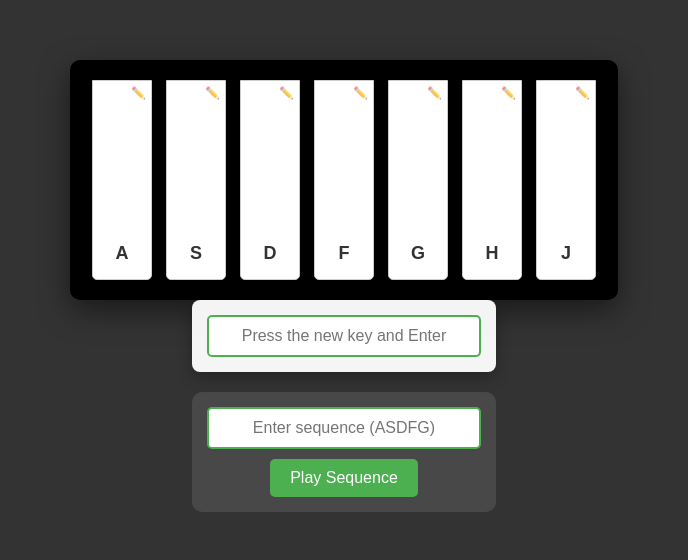
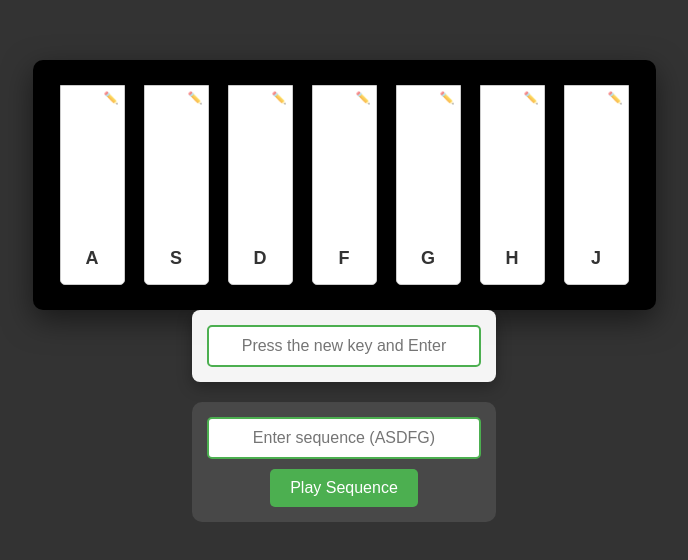
Before and after one commit to AlexRadchenkoBy/virtual-music-kit, a plain HTML site: page index.html in a window 1280 px wide. Shown: the part 124-684 px from the top of the page, without its empty margins (296-984 px from the left). Drawn offline with Linux system fonts and the light colour scheme.

Commit message:
feat: add adaptability

```diff
--- a/style.css
+++ b/style.css
@@ -202,4 +202,62 @@ body.sequence-playing {
 
 body.sequence-playing .button {
     cursor: wait;
+
 }
+
+@media (min-width: 768px) {
+    body {
+        padding: 25px;
+    }
+
+    .class-div {
+        max-width: 700px;
+        gap: 12px;
+        padding: 20px;
+    }
+
+    .button {
+        width: 55px;
+        height: 180px;
+        font-size: 16px;
+    }
+
+    .sequence-container {
+        max-width: 600px;
+    }
+}
+
+@media (min-width: 1200px) {
+    .class-div {
+        max-width: 800px;
+        gap: 15px;
+        padding: 25px;
+    }
+
+    .button {
+        width: 65px;
+        height: 200px;
+        font-size: 18px;
+    }
+
+    .sequence-container {
+        max-width: 700px;
+    }
+}
+
+@media (max-width: 400px) {
+    body {
+        padding: 10px;
+    }
+
+    .class-div {
+        gap: 5px;
+        padding: 10px;
+    }
+
+    .button {
+        width: 40px;
+        height: 130px;
+        font-size: 12px;
+    }
+}
```
